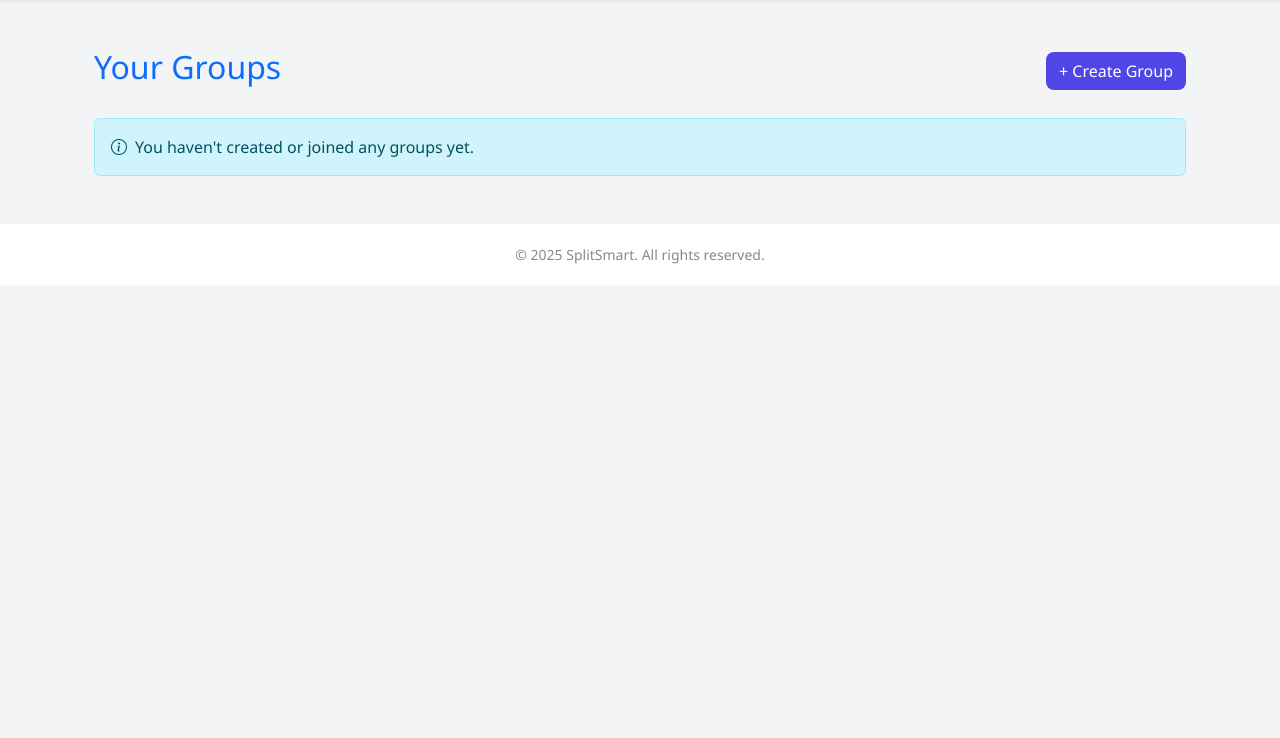
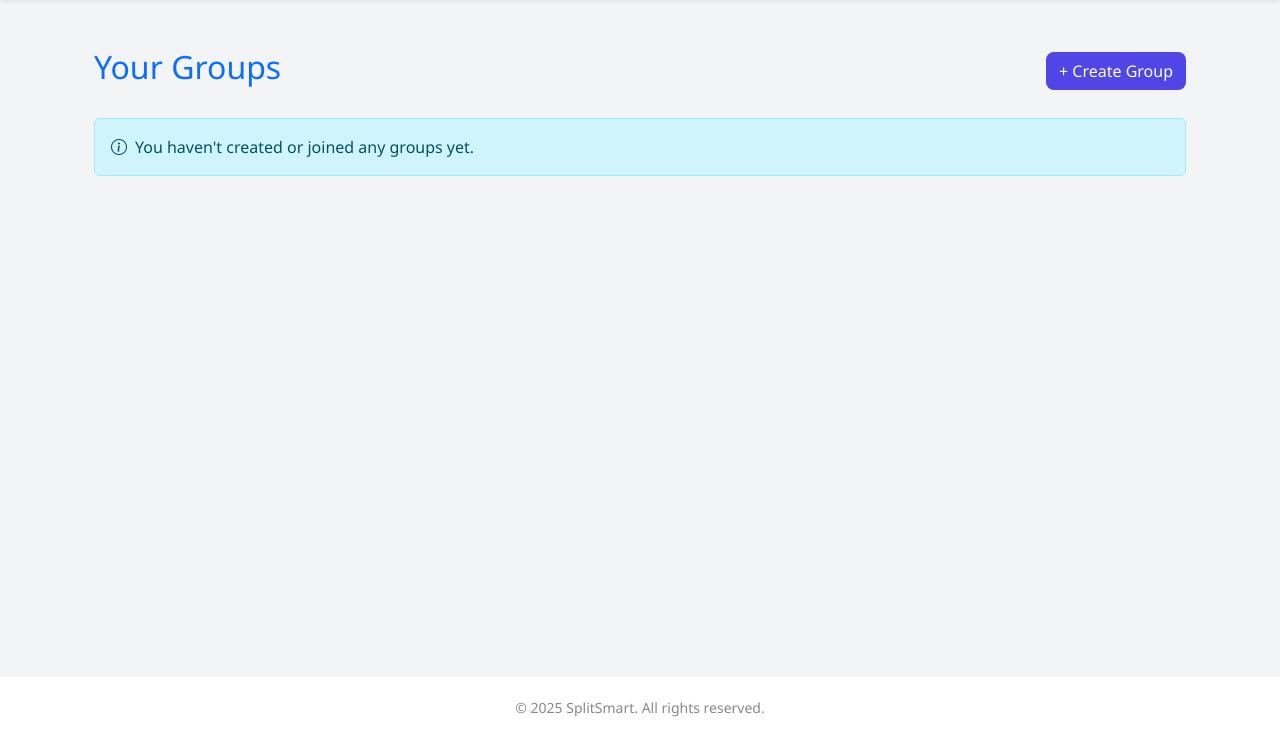
Before and after one commit to ZealVira/splitsmart, a Django app: page /index in a window 1280 px wide. Shown: the part 62-800 px from the top of the page. Run offline with Django 5.2, Linux system fonts and the light colour scheme; the visitor is signed in with stand-in values (Sample User, id 1); data that the repository does not hold is empty.

Commit message:
working code after merging

```diff
--- a/templates/base.html
+++ b/templates/base.html
@@ -36,6 +36,7 @@
       text-align: center;
       font-size: 14px;
       color: #888;
+
     }
   </style>
 </head>
@@ -68,7 +69,7 @@
   </div>
 
   <!-- Footer -->
-  <footer class="bg-white mt-5">
+  <footer class="bg-white mt-5 position-absolute bottom-0 w-100">
     <div class="container">
       <span>&copy; 2025 SplitSmart. All rights reserved.</span>
     </div>
--- a/templates/index.html
+++ b/templates/index.html
@@ -57,14 +57,11 @@
 
         <!-- Add Member Modal -->
         <div class="modal fade" id="addMemberModal-{{ group.id }}" tabindex="-1" aria-labelledby="addMemberModalLabel-{{ group.id }}" aria-hidden="true">
-        <!-- Add Member Modal -->
-        <div class="modal fade" id="addMemberModal-{{ group.id }}" tabindex="-1" aria-labelledby="addMemberModalLabel-{{ group.id }}" aria-hidden="true">
           <div class="modal-dialog">
             <div class="modal-content rounded-4 shadow">
               <form method="POST" action="{% url 'add_member' group.id %}">
                 {% csrf_token %}
                 <div class="modal-header">
-                  <h5 class="modal-title" id="addMemberModalLabel-{{ group.id }}">Add Member to {{ group.group_name }}</h5>
                   <h5 class="modal-title" id="addMemberModalLabel-{{ group.id }}">Add Member to {{ group.group_name }}</h5>
                   <button type="button" class="btn-close" data-bs-dismiss="modal" aria-label="Close"></button>
                 </div>
@@ -76,7 +73,6 @@
                 <div class="modal-footer">
                   <button type="submit" class="btn btn-brand">Add Member</button>
                   <button type="button" class="btn btn-secondary" data-bs-dismiss="modal">Cancel</button>
-                  <button type="submit" class="btn btn-brand">Add Member</button>
                 </div>
               </form>
             </div>
--- a/users/views.py
+++ b/users/views.py
@@ -18,7 +18,6 @@ def index(request):
 
 def signup_view(request):
     if request.method == 'POST':
-
         username = request.POST['username']
         email = request.POST['email']
         password = request.POST['password']
```
